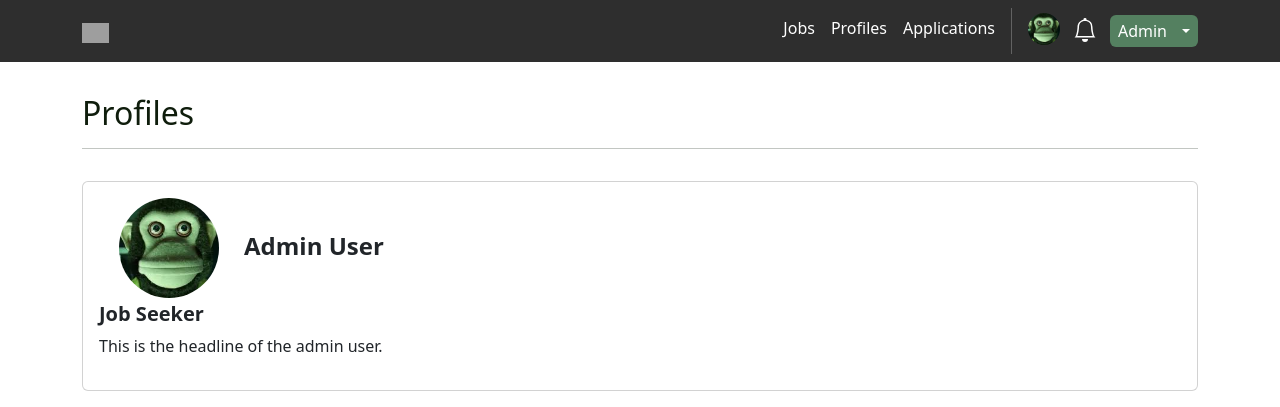
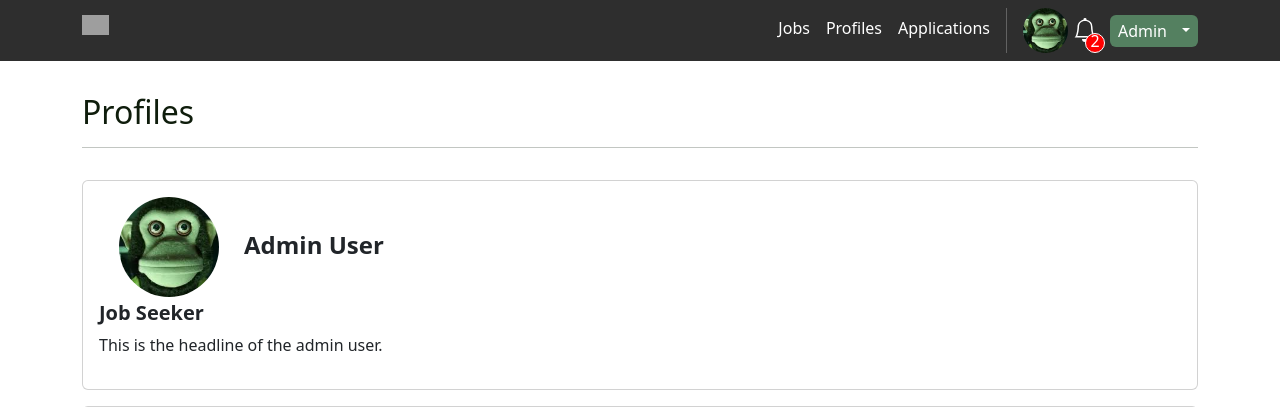
Before and after one commit to Bobbyiii21/TalentTrek, a Django app: page /accounts/ in a window 1280 px wide. Shown: the top 407 px of the page. Run offline with Django 5.2, Linux system fonts and the light colour scheme; a user stored in the database is signed in; data comes from the database, SQL or seed files in the repository; both versions use the stored data as it was after the commit; parts of the project's set-up code (start-up, migrations or seed data) failed here and were passed over; some libraries are stand-ins or nearby versions; grey boxes are pictures that could not be loaded.

Commit message:
Bubble added for amount of unread notifications

```diff
--- a/TalentTrek/static/css/style.css
+++ b/TalentTrek/static/css/style.css
@@ -36,6 +36,13 @@ html, body {
 }
 .navbar a.nav-link:hover {
   color: var(--accent) !important;
+}
+
+.navbar a.navbar-brand {
+  height: 45px;
+  width: 45px;
+  margin-right: 5px;
+  padding: 0;
 }
 
 .bg-dark {
@@ -149,8 +156,8 @@ html, body {
     margin-bottom: 4px;
     margin-left: 8px;
     vertical-align: middle;
-    width: 2.5vw;
-    height: 2.5vw;
+    width: 100%;
+    height: 100%;
     border-radius: 50%;
     object-fit: cover;
 }
@@ -179,6 +186,7 @@ html, body {
 
 .notification-button {
   anchor-name: --notif-anchor;
+  margin-right: 5px;
 }
 
 .notification-popup {
@@ -196,6 +204,20 @@ html, body {
   z-index: 1000;
 }
 
+.notification-amount {
+  position: absolute;
+  border: 1px white solid;
+  border-radius: 50%;
+  background-color: red;
+  color: white;
+  width: 20px;
+  height: 20px;
+  top: anchor(--notif-anchor bottom);
+  left: anchor(--notif-anchor right);
+  transform: translate(-20px, -20px);
+  text-align: center;
+}
+
 .notification-popup.hidden {
   display: none;
 }
--- a/TalentTrek/templates/base.html
+++ b/TalentTrek/templates/base.html
@@ -38,14 +38,14 @@
             <div class="vr bg-white mx-2 d-none d-lg-block"></div>
 
             {% if user.is_authenticated %}
-              <a class="navbar-brand" style="padding-right:5px;margin-right:0;" href="{% url 'accounts.profiles' user_link=user.slugify_name %}">
+              <a class="navbar-brand" href="{% url 'accounts.profiles' user_link=user.slugify_name %}">
                 {% if not user.pfp %}
                   <img class="profile-picture" src="{% static 'img/default_pfp.png' %}" alt="Profile Picture"/>
                 {% else %}
                   <img class="profile-picture" src="{{ user.pfp.url }}" alt="Profile Picture"/>
                 {% endif %}
               </a>
-              <a class="nav-link notification-button" style="margin-right:5px;" href="{% url 'home.notifications' %}" onmouseover="notificationsHover()" onmouseout="notificationsHover()">
+              <a class="nav-link notification-button" href="{% url 'home.notifications' %}" onmouseover="notificationsHover()" onmouseout="notificationsHover()">
                 <svg xmlns="http://www.w3.org/2000/svg" width="24" height="24" fill="currentColor" class="bi bi-bell" viewBox="0 0 16 16"><path d="M8 16a2 2 0 0 0 2-2H6a2 2 0 0 0 2 2M8 1.918l-.797.161A4 4 0 0 0 4 6c0 .628-.134 2.197-.459 3.742-.16.767-.376 1.566-.663 2.258h10.244c-.287-.692-.502-1.49-.663-2.258C12.134 8.197 12 6.628 12 6a4 4 0 0 0-3.203-3.92zM14.22 12c.223.447.481.801.78 1H1c.299-.199.557-.553.78-1C2.68 10.2 3 6.88 3 6c0-2.42 1.72-4.44 4.005-4.901a1 1 0 1 1 1.99 0A5 5 0 0 1 13 6c0 .88.32 4.2 1.22 6"/></svg>
               </a>
               <div class="btn-group align-items-center">
@@ -69,7 +69,11 @@
         </div>
       </div>
     </nav>
-    <!-- Notification Popup -->
+    <!-- Notification Popup and Amount bubble -->
+    {% if base_data_notifications_amount > 0 %}
+    <div class="notification-amount" onmouseover="notificationsHover()" onmouseout="notificationsHover()"><p style="transform:translateY(-5px);">{{ base_data_notifications_amount }}</p></div>
+    {% endif %}
+
     {% if user.is_authenticated %}
     <div class="notification-popup hidden" onmouseover="this.classList.remove('hidden');" onmouseleave="notificationsHover()">
       <textarea id="has-unread-notifications" style="display:none;">{% if base_data_notifications %}True{% else %}False{% endif %}</textarea>
--- a/home/context_processors.py
+++ b/home/context_processors.py
@@ -4,4 +4,5 @@ def base_data(request):
     base_data = {}
     if request.user.is_authenticated:
         base_data['base_data_notifications'] = Notification.objects.filter(recipient=request.user, read=False)
+        base_data['base_data_notifications_amount'] = len(base_data['base_data_notifications'])
     return base_data
```
Also changed, not shown: db.sqlite3.
